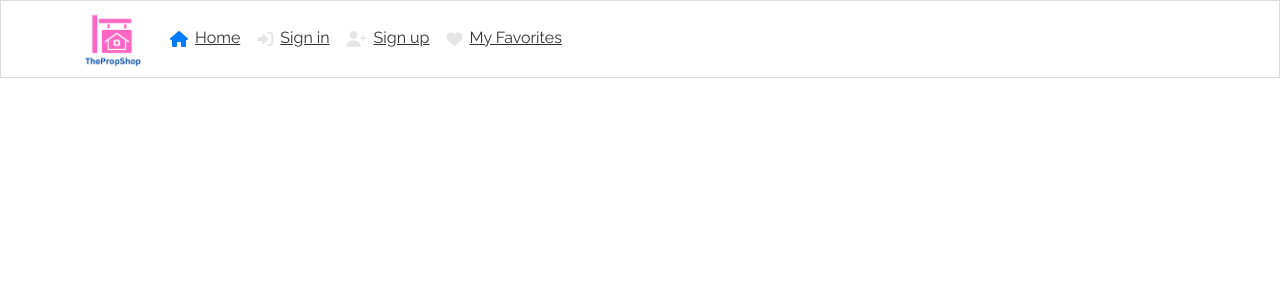
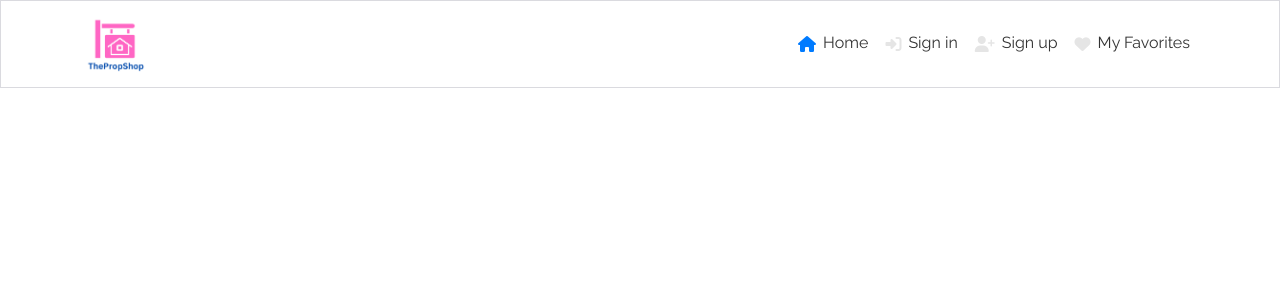
Before and after one commit to PJDEVEX/the-prop-shop, a React (Create React App) app in the folder frontend/: page / in a window 1280 px wide. Shown: the top 300 px of the page. Built offline with nearby package versions, Linux system fonts and the light colour scheme.

Commit message:
Add Bootstrap

```diff
--- a/frontend/src/styles/main.scss
+++ b/frontend/src/styles/main.scss
@@ -2,9 +2,11 @@
 @import 'mixins';
 @import 'typography';
 
-/* Import the Google Fonts CSS */
+/* Google Fonts CSS */
 @import url('https://fonts.googleapis.com/css2?family=Raleway:wght@400&family=Merriweather:wght@400;700&display=swap');
 
+/* Bootstrap*/
+@import '~bootstrap/scss/bootstrap';
 body {
     font-family: 'Raleway', sans-serif;
     background-color: $background-color;
```
Also changed, not shown: 1 other file (tests, documents, lock files or other folders).
